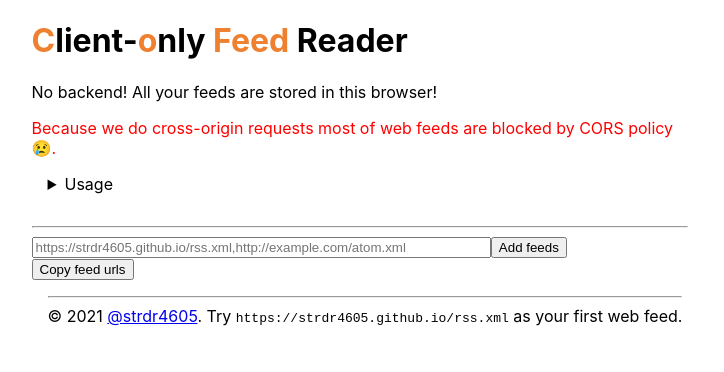
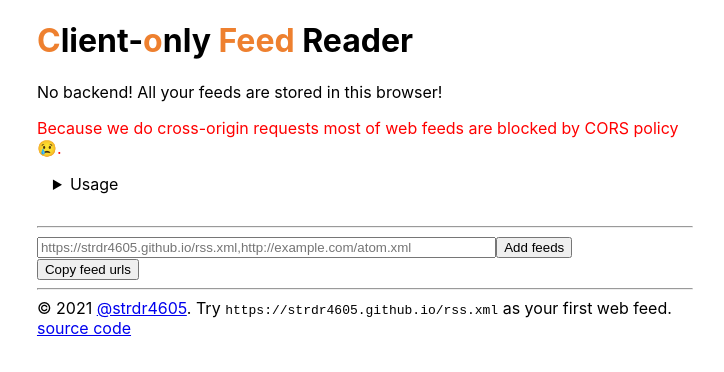
Before and after one commit to cofeed-19/cofeed-19.github.io, a Next.js app: page / in a window 1280 px wide. Shown: the top 372 px of the page, without its empty margins (275-999 px from the left). Built offline with nearby package versions, Linux system fonts and the light colour scheme.

Commit message:
chore: add source code link

```diff
--- a/components/Footer.tsx
+++ b/components/Footer.tsx
@@ -3,14 +3,21 @@
     <footer>
       <hr />© {new Date().getFullYear()}{" "}
       <a
-        href="https://github.com/strdr4605/"
+        href="https://github.com/strdr4605"
         rel="noopener noreferrer"
         target="_blank"
       >
         @strdr4605
       </a>
       . Try <code>https://strdr4605.github.io/rss.xml</code> as your first web
-      feed.
+      feed. <br />
+      <a
+        href="https://github.com/cofeed-19/cofeed-19.github.io"
+        rel="noopener noreferrer"
+        target="_blank"
+      >
+        source code
+      </a>
     </footer>
   );
 }
--- a/styles/globals.css
+++ b/styles/globals.css
@@ -14,7 +14,6 @@
   box-sizing: border-box;
 }
 
-footer,
 details {
   margin: 1em;
 }
```
